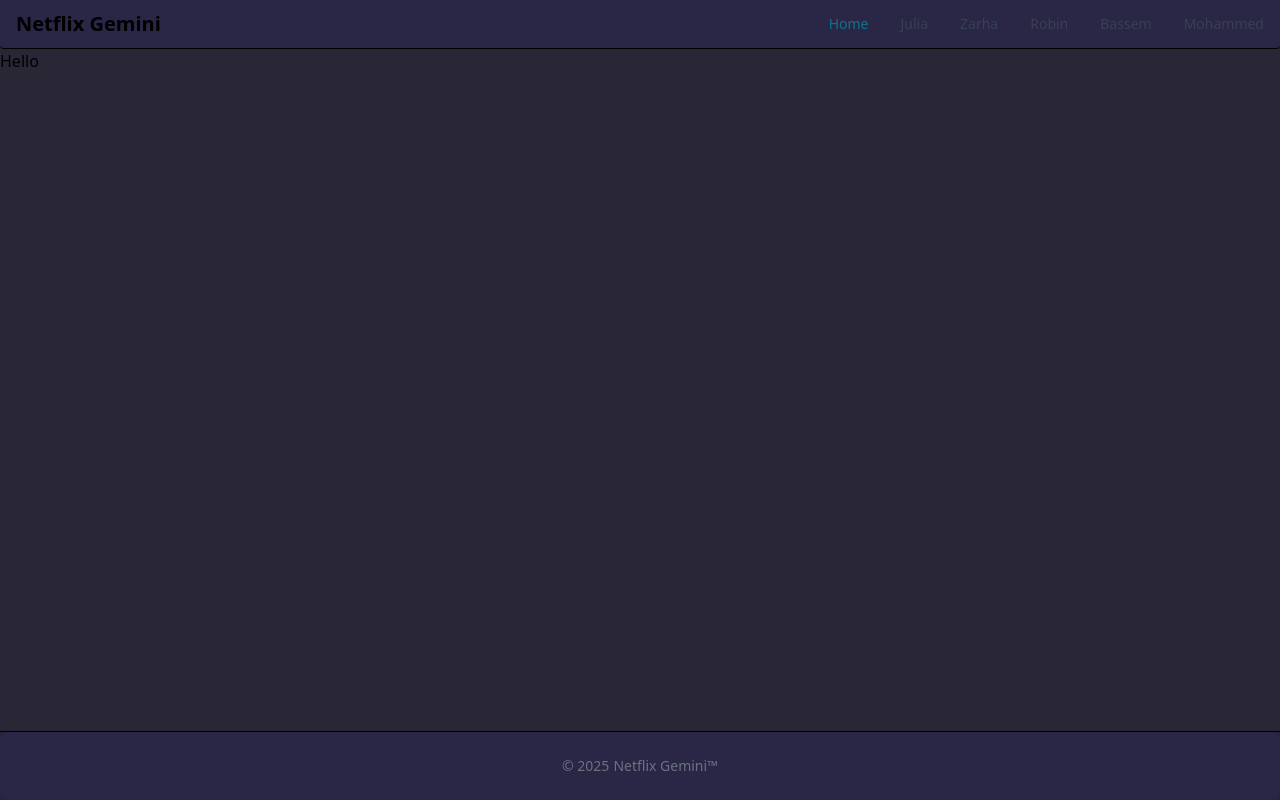
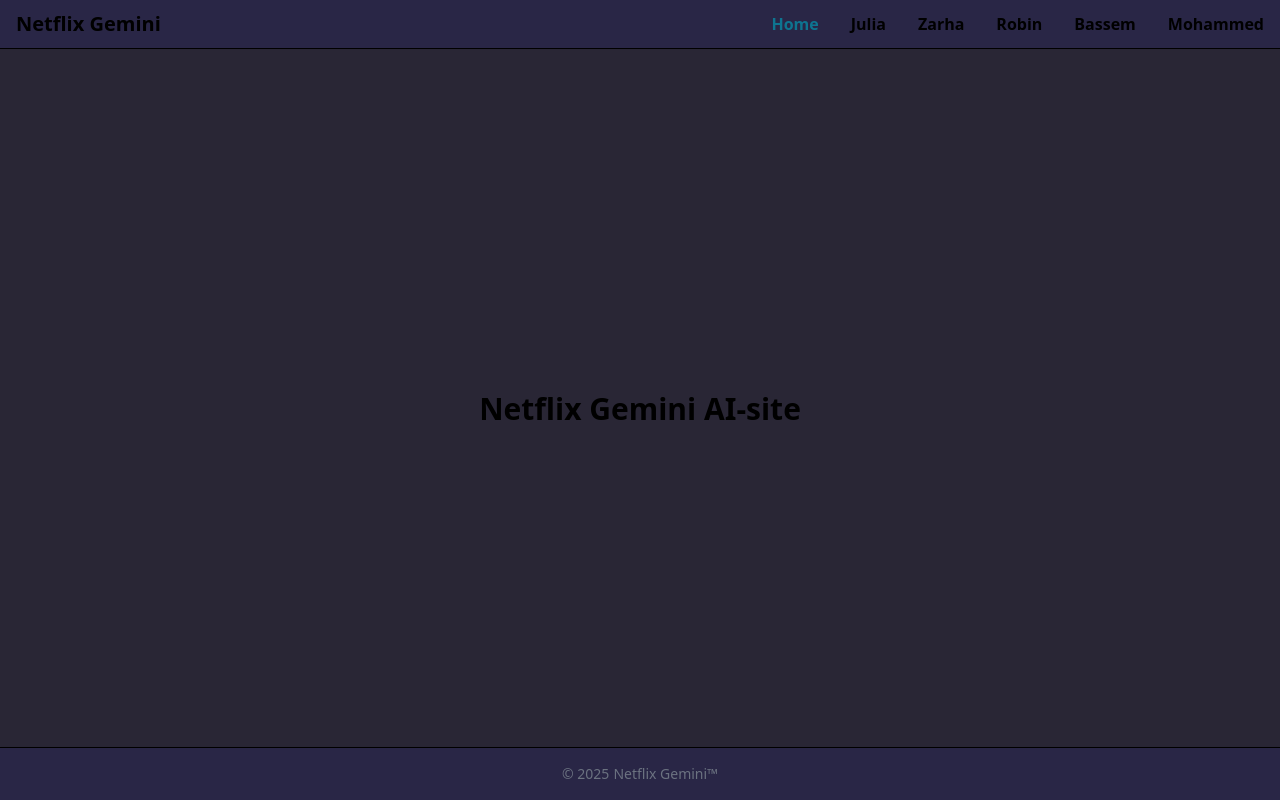
Before and after one commit to zarhaselene/gemini_ai-site, a Next.js app: page / in a window 1280 px wide. Built offline with nearby package versions, Linux system fonts and the light colour scheme.

Commit message:
small changes to header and footer

```diff
--- a/pages/components/Footer.js
+++ b/pages/components/Footer.js
@@ -4,8 +4,8 @@
 
 export function FooterCustom() {
   return (
-    <section className="fixed bottom-0 min-w-full border-t border-black ">
-      <Footer container className="flex flex-col bg-primary">
+    <section className="fixed bottom-0 min-w-full border-t border-black">
+      <Footer container className="flex flex-col bg-primary rounded-none p-4">
         <Footer.Copyright href="#" by="Netflix Gemini™" year={2025} />
       </Footer>
     </section>
--- a/pages/components/Header.js
+++ b/pages/components/Header.js
@@ -1,26 +1,66 @@
-"use client";
+import { useState, useEffect } from "react";
 
 import Link from "next/link";
 import { Navbar } from "flowbite-react";
 
 export function Header() {
+  const [currentPath, setCurrentPath] = useState("");
+
+  useEffect(() => {
+    setCurrentPath(window.location.pathname);
+  }, []);
+
   return (
-    <Navbar fluid rounded className="bg-primary border-b border-black">
-      <Navbar.Brand as={Link} href="https://flowbite-react.com">
-        <span className="self-center whitespace-nowrap text-xl font-semibold dark:text-white">
+    <Navbar fluid className="bg-primary border-b border-black">
+      <Navbar.Brand as={Link} href="/#">
+        <span className="self-center whitespace-nowrap text-xl font-semibold">
           Netflix Gemini
         </span>
       </Navbar.Brand>
       <Navbar.Toggle />
       <Navbar.Collapse>
-        <Navbar.Link href="/#" active>
+        <Navbar.Link
+          active={currentPath === "/"}
+          className="text-black text-base font-semibold"
+          href="/#"
+        >
           Home
         </Navbar.Link>
-        <Navbar.Link href="/julia">Julia</Navbar.Link>
-        <Navbar.Link href="/zarha">Zarha</Navbar.Link>
-        <Navbar.Link href="/robin">Robin</Navbar.Link>
-        <Navbar.Link href="/bassem">Bassem</Navbar.Link>
-        <Navbar.Link href="/Mohammed">Mohammed</Navbar.Link>
+        <Navbar.Link
+          className="text-black text-base font-semibold"
+          href="/julia"
+          active={currentPath === "/julia"}
+        >
+          Julia
+        </Navbar.Link>
+        <Navbar.Link
+          className="text-black text-base font-semibold"
+          href="/zarha"
+          active={currentPath === "/zarha"}
+        >
+          Zarha
+        </Navbar.Link>
+        <Navbar.Link
+          className="text-black text-base font-semibold"
+          href="/robin"
+          active={currentPath === "/robin"}
+        >
+          Robin
+        </Navbar.Link>
+        <Navbar.Link
+          className="text-black text-base font-semibold"
+          href="/bassem"
+          active={currentPath === "/bassem"}
+        >
+          Bassem
+        </Navbar.Link>
+        <Navbar.Link
+          className="text-black text-base font-semibold"
+          href="/Mohammed"
+          active={currentPath === "/mohammed"}
+        >
+          Mohammed
+        </Navbar.Link>
       </Navbar.Collapse>
     </Navbar>
   );
--- a/pages/index.js
+++ b/pages/index.js
@@ -1,16 +1,7 @@
-import Image from "next/image";
-import { Geist, Geist_Mono } from "next/font/google";
-
-const geistSans = Geist({
-  variable: "--font-geist-sans",
-  subsets: ["latin"],
-});
-
-const geistMono = Geist_Mono({
-  variable: "--font-geist-mono",
-  subsets: ["latin"],
-});
-
 export default function Home() {
-  return <div>Hello</div>;
+  return (
+    <div className="flex justify-center min-h-[90vh] items-center">
+      <h1 className="text-3xl font-semibold">Netflix Gemini AI-site</h1>
+    </div>
+  );
 }
--- a/pages/robin.js
+++ b/pages/robin.js
@@ -3,7 +3,7 @@
 import { Button, Label, TextInput, Spinner, Card, List } from "flowbite-react";
 
 const startPrompt =
-  "Kan du ge mig ett recept på en maträtt, på svenska, som JSON. Svaret ska alltid ha exakt följande struktur: " +
+  "Ge mig ett recept på en maträtt, gärna olika varje gång, på svenska, som JSON. Svaret ska alltid ha exakt följande struktur: " +
   '{ "namn": "<Maträttens namn>", "ingredienser": ["<Ingrediens 1>", "<Ingrediens 2>", "..."], "tid": "<Tillagningstid>", "steg": ["<Steg 1>", "<Steg 2>", "..."] }. ' +
   "Anpassa receptet baserat på följande input: ";
 
@@ -13,6 +13,9 @@
   const [loading, setLoading] = useState(false);
 
   async function sendPrompt() {
+    if (!prompt.trim()) {
+      return;
+    }
     setLoading(true);
     try {
       const result = await model.generateContent(startPrompt + prompt);
@@ -49,8 +52,8 @@
   }
 
   return (
-    <div className="flex justify-center items-center min-h-[70vh] flex-col">
-      <div className="flex flex-col items-start mb-4">
+    <div className="flex justify-center items-center min-h-[60vh] flex-col">
+      <div className="mb-4">
         <Label
           htmlFor="ai-question"
           value="Vad är du sugen på att laga?"
```
